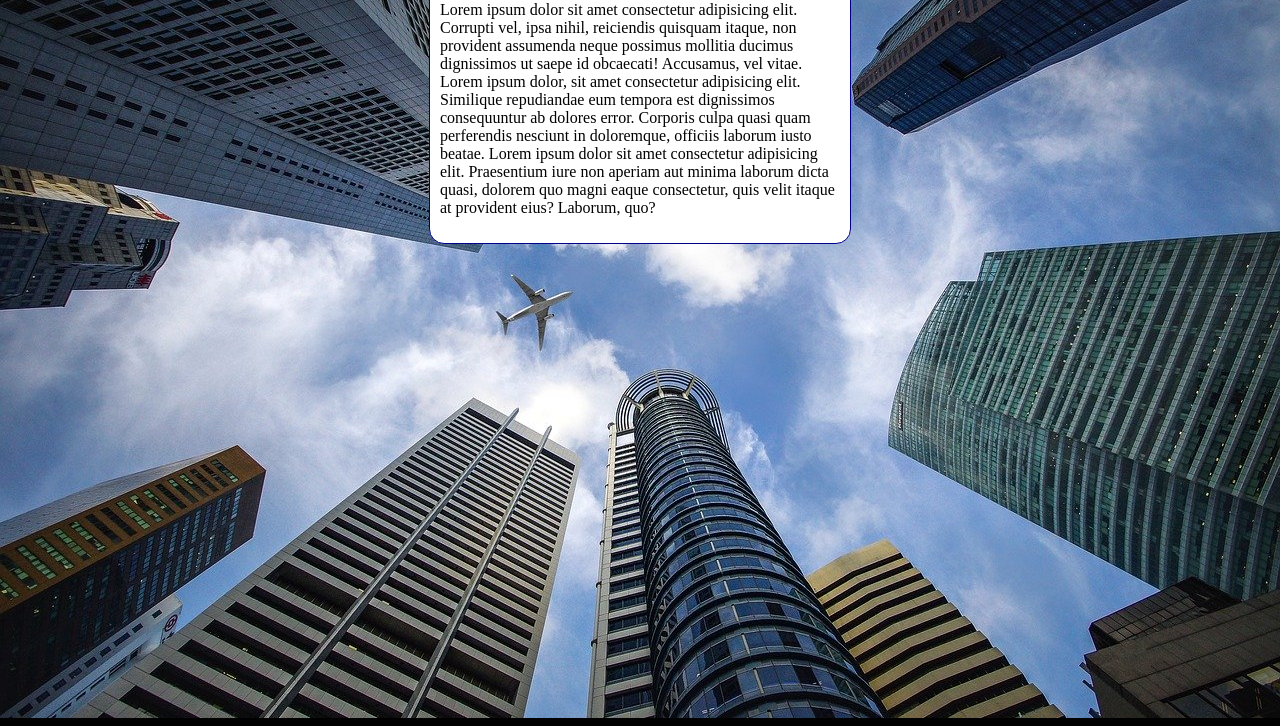
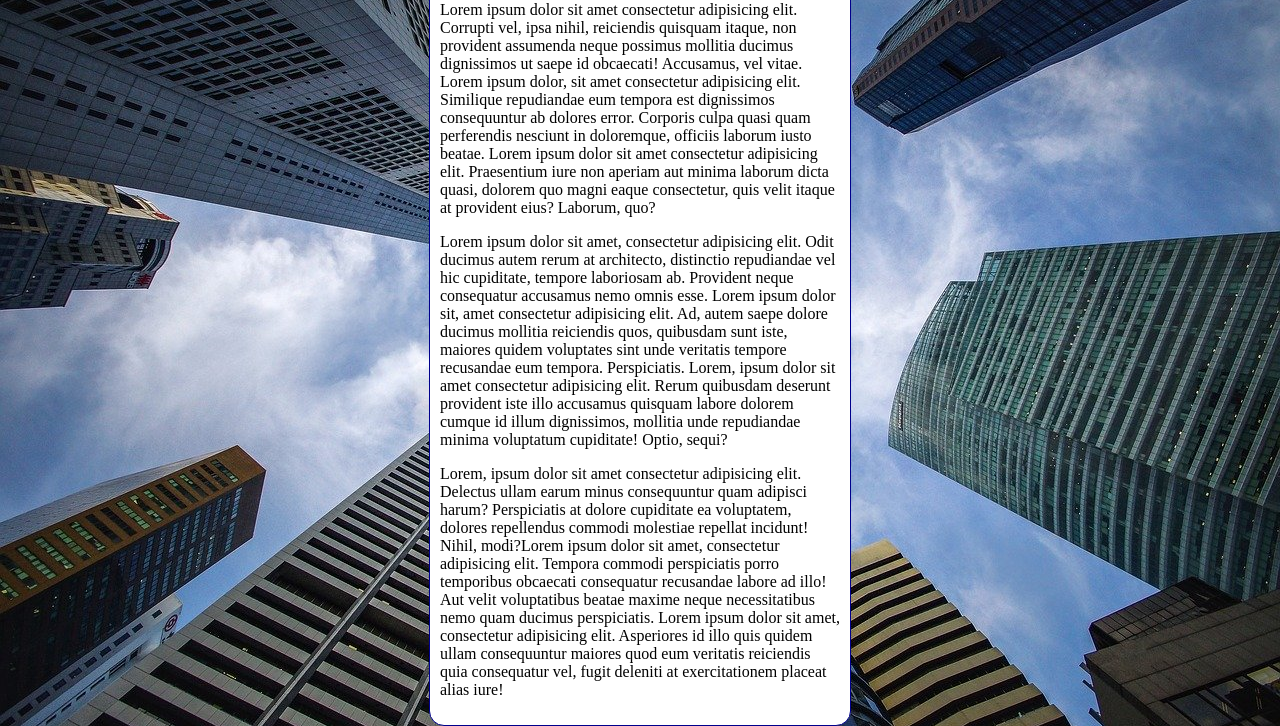
Before and after one commit to JanainaMmeira/html-css, a plain HTML site: page exercicios/ex022/fundo006.html in a window 1280 px wide. Shown: the part 98-824 px from the top of the page. Drawn offline with Linux system fonts and the light colour scheme.

Commit message:
Update fundo006.html

```diff
--- a/exercicios/ex022/fundo006.html
+++ b/exercicios/ex022/fundo006.html
@@ -31,6 +31,10 @@
     <main>
         <h1>Teste de Imagem de Fundo</h1>
         <p>Lorem ipsum dolor sit amet consectetur adipisicing elit. Corrupti vel, ipsa nihil, reiciendis quisquam itaque, non provident assumenda neque possimus mollitia ducimus dignissimos ut saepe id obcaecati! Accusamus, vel vitae. Lorem ipsum dolor, sit amet consectetur adipisicing elit. Similique repudiandae eum tempora est dignissimos consequuntur ab dolores error. Corporis culpa quasi quam perferendis nesciunt in doloremque, officiis laborum iusto beatae. Lorem ipsum dolor sit amet consectetur adipisicing elit. Praesentium iure non aperiam aut minima laborum dicta quasi, dolorem quo magni eaque consectetur, quis velit itaque at provident eius? Laborum, quo?</p>
+        <p>Lorem ipsum dolor sit amet, consectetur adipisicing elit. Odit ducimus autem rerum at architecto, distinctio repudiandae vel hic cupiditate, tempore laboriosam ab. Provident neque consequatur accusamus nemo omnis esse. Lorem ipsum dolor sit, amet consectetur adipisicing elit. Ad, autem saepe dolore ducimus mollitia reiciendis quos, quibusdam sunt iste, maiores quidem voluptates sint unde veritatis tempore recusandae eum tempora. Perspiciatis.
+        Lorem, ipsum dolor sit amet consectetur adipisicing elit. Rerum quibusdam deserunt provident iste illo accusamus quisquam labore dolorem cumque id illum dignissimos, mollitia unde repudiandae minima voluptatum cupiditate! Optio, sequi?
+        </p>
+        <p>Lorem, ipsum dolor sit amet consectetur adipisicing elit. Delectus ullam earum minus consequuntur quam adipisci harum? Perspiciatis at dolore cupiditate ea voluptatem, dolores repellendus commodi molestiae repellat incidunt! Nihil, modi?Lorem ipsum dolor sit amet, consectetur adipisicing elit. Tempora commodi perspiciatis porro temporibus obcaecati consequatur recusandae labore ad illo! Aut velit voluptatibus beatae maxime neque necessitatibus nemo quam ducimus perspiciatis. Lorem ipsum dolor sit amet, consectetur adipisicing elit. Asperiores id illo quis quidem ullam consequuntur maiores quod eum veritatis reiciendis quia consequatur vel, fugit deleniti at exercitationem placeat alias iure!</p>
     </main>
 </body>
 </html>
```
